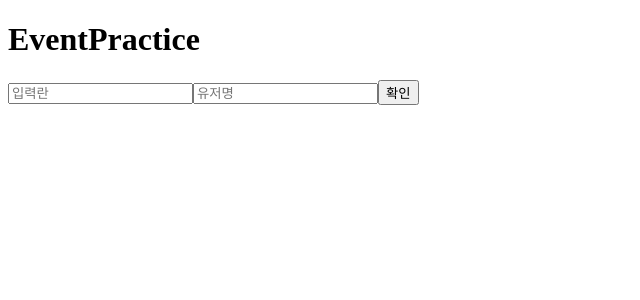
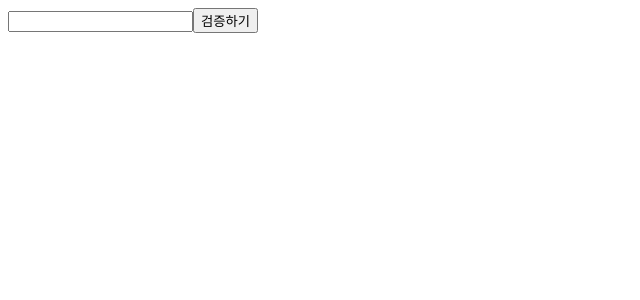
Before and after one commit to kin911014/-, a React (Create React App) app: page / in a window 1280 px wide. Shown: the top 300 px of the page, without its empty margins (0-640 px from the left). Built offline with nearby package versions, Linux system fonts and the light colour scheme.

Commit message:
study ref #1

```diff
--- a/src/App.js
+++ b/src/App.js
@@ -1,13 +1,15 @@
 import React from "react";
 // import MyComponent from "./MyComponent";
-import EventPractice from "./EventPractice";
+// import EventPractice from "./EventPractice";
+import ValidationSample from "./ValidationSample";
 
 export default class App extends React.Component {
   render() {
     return (
       <div>
-        <EventPractice />
+        {/* <EventPractice /> */}
         {/* <MyComponent name="땅히" age={27} /> */}
+        <ValidationSample />
       </div>
     );
   }
--- /dev/null
+++ b/src/ValidationSample.css
@@ -0,0 +1,7 @@
+.success {
+  background-color: lightgreen;
+}
+
+.failure {
+  background-color: lightcoral;
+}
--- /dev/null
+++ b/src/ValidationSample.js
@@ -0,0 +1,46 @@
+import React from "react";
+import "./ValidationSample.css";
+
+export default class ValidationSample extends React.Component {
+  constructor(props) {
+    super(props);
+    this.state = {
+      password: "",
+      clicked: false,
+      validated: false,
+    };
+  }
+
+  handleChange = (e) => {
+    this.setState({
+      password: e.target.value,
+    });
+  };
+
+  handleButtonClick = () => {
+    this.setState({
+      clicked: true,
+      validated: this.state.password === "0000",
+    });
+  };
+
+  render() {
+    return (
+      <div>
+        <input
+          type="password"
+          value={this.state.password}
+          onChange={this.handleChange}
+          className={
+            this.state.clicked
+              ? this.state.validated
+                ? "success"
+                : "failure"
+              : ""
+          }
+        />
+        <button onClick={this.handleButtonClick}>검증하기</button>
+      </div>
+    );
+  }
+}
```
Also changed, not shown: 1 other file (tests, documents, lock files or other folders).
